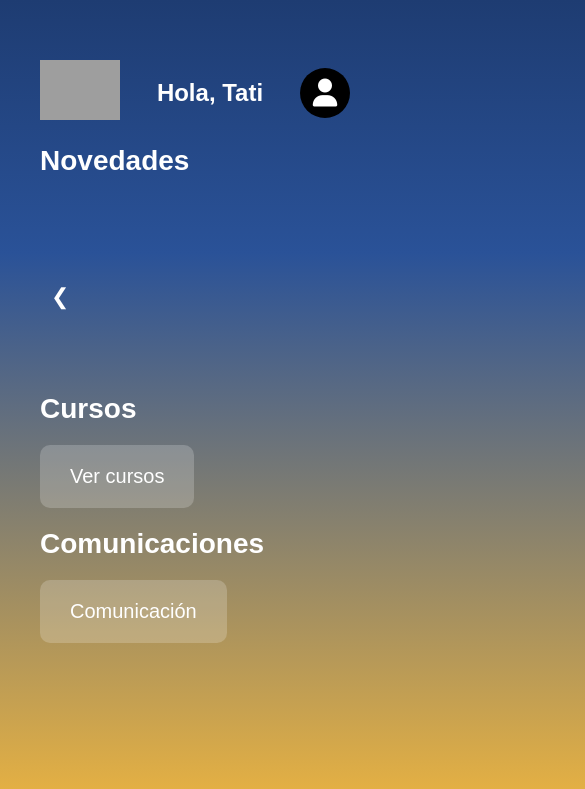
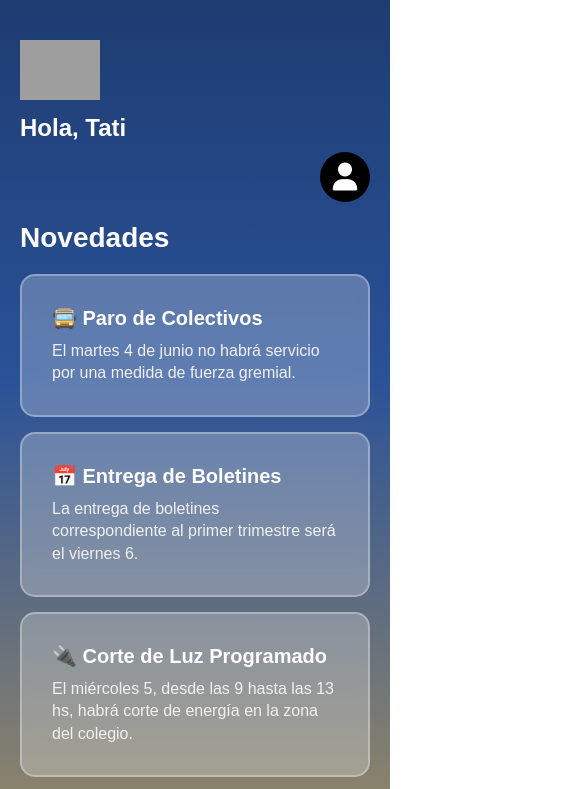
Before and after one commit to Sancol610/PreceNet, a plain HTML site: page DashboardWEB/dashboard.html in a window 390 px wide. Shown: the top 789 px of the page, 585 px wide, since content can reach past the window. Drawn offline with Linux system fonts and the light colour scheme; grey boxes are pictures that could not be loaded.

Commit message:
prueba media para celus

```diff
--- a/css/styles_dashboard.css
+++ b/css/styles_dashboard.css
@@ -178,3 +178,56 @@ section .boton {
 .container {
   width: 100%;
 }
+
+@media (max-width: 768px) {
+  body {
+    padding: 20px;
+    font-size: 16px;
+  }
+
+  .header {
+    flex-direction: column;
+    align-items: flex-start;
+    gap: 10px;
+  }
+
+  .novedades,
+  .section-centrada {
+    width: 100%;
+  }
+
+  .slides {
+    flex-direction: column;
+    width: 100%;
+    align-items: center;
+  }
+
+  .slide {
+    flex: 0 0 100%;
+    width: 100%;
+    margin-right: 0;
+    margin-bottom: 15px;
+    font-size: 18px;
+  }
+
+  .slide h3 {
+    font-size: 20px;
+  }
+
+  .slide p {
+    font-size: 16px;
+  }
+
+  .nav {
+    display: none; /* opcional: ocultamos flechas si no son necesarias */
+  }
+
+  .boton {
+    font-size: 18px;
+    padding: 15px 25px;
+  }
+
+  .profile-icon {
+    align-self: flex-end;
+  }
+}
```
